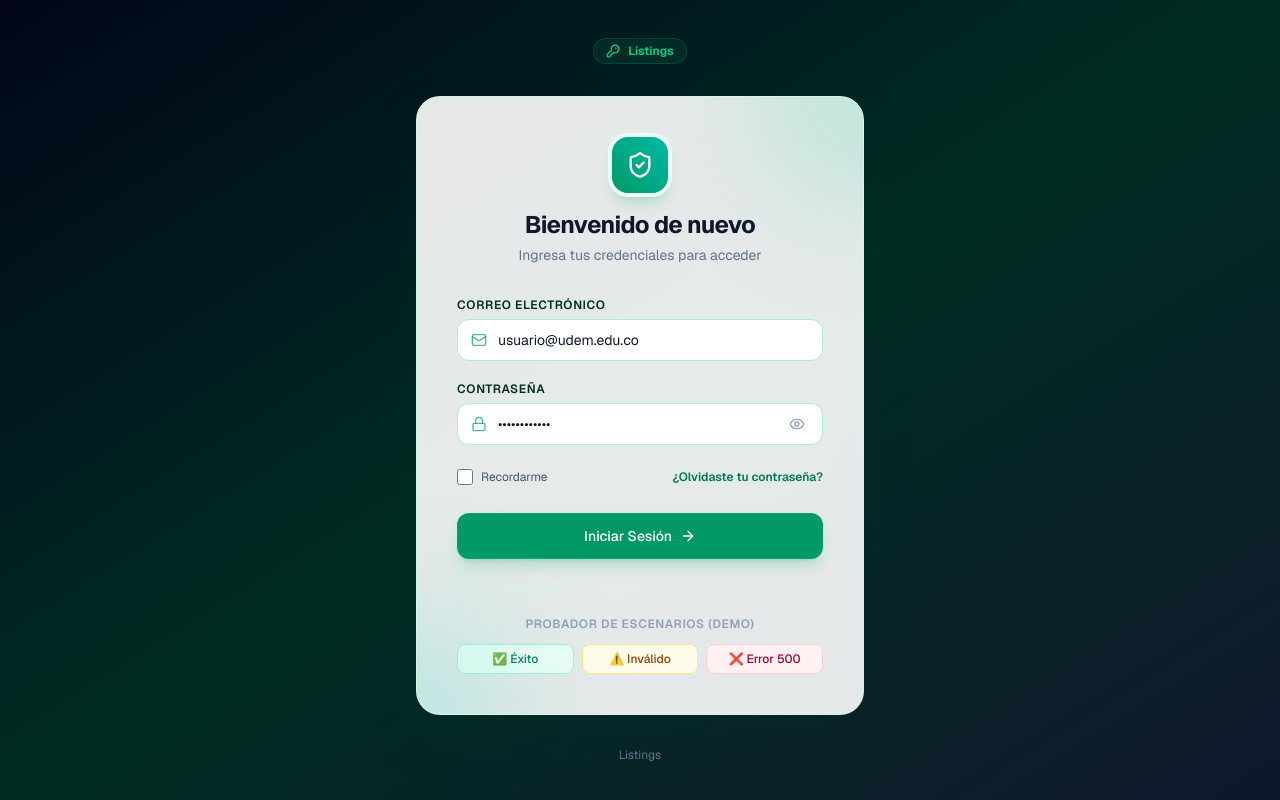
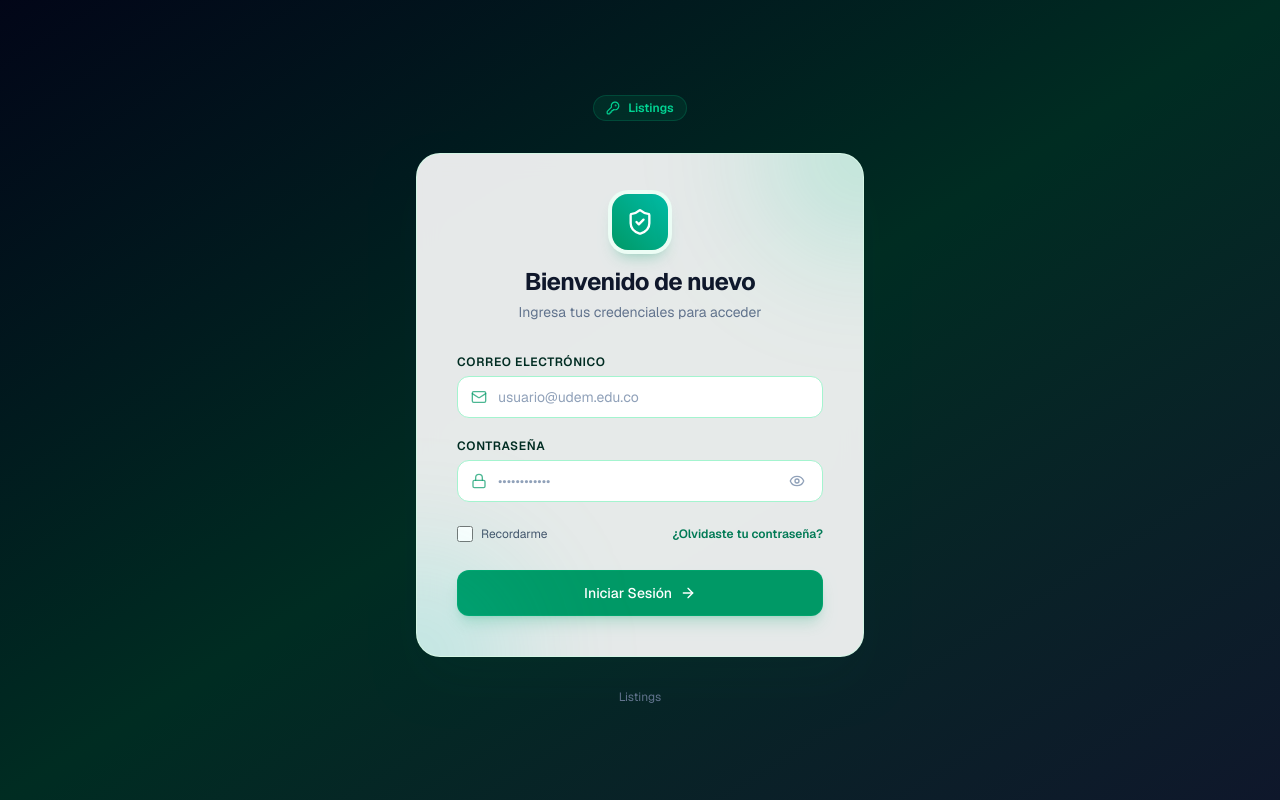
Before and after one commit to saurmo/desarrollo-web-frontend, a Next.js app: page /login in a window 1280 px wide. Built offline with nearby package versions, Linux system fonts and the light colour scheme; no server answers.

Commit message:
feat: login

```diff
--- a/src/features/login/components/LoginForm.tsx
+++ b/src/features/login/components/LoginForm.tsx
@@ -199,33 +199,6 @@ export function LoginFormView({
         </Button>
       </form>
 
-      {/* Quick Demo Presets for Testing */}
-      <div className="mt-8 pt-6 border-t border-emerald-100/80 text-center">
-        <p className="text-xs font-semibold text-slate-400 uppercase tracking-wider mb-3">Probador de Escenarios (Demo)</p>
-        <div className="grid grid-cols-3 gap-2">
-          <button
-            type="button"
-            onClick={() => form.fillDemoCredentials('valid')}
-            className="px-2 py-1.5 text-xs bg-emerald-50 hover:bg-emerald-100 text-emerald-700 rounded-lg font-medium border border-emerald-200 transition-colors"
-          >
-            ✅ Éxito
-          </button>
-          <button
-            type="button"
-            onClick={() => form.fillDemoCredentials('invalid')}
-            className="px-2 py-1.5 text-xs bg-amber-50 hover:bg-amber-100 text-amber-800 rounded-lg font-medium border border-amber-200 transition-colors"
-          >
-            ⚠️ Inválido
-          </button>
-          <button
-            type="button"
-            onClick={() => form.fillDemoCredentials('serverError')}
-            className="px-2 py-1.5 text-xs bg-rose-50 hover:bg-rose-100 text-rose-800 rounded-lg font-medium border border-rose-200 transition-colors"
-          >
-            ❌ Error 500
-          </button>
-        </div>
-      </div>
     </div>
   );
 }
--- a/src/features/login/hooks/useLoginForm.ts
+++ b/src/features/login/hooks/useLoginForm.ts
@@ -6,8 +6,8 @@ import { LoginCredentials, ValidationErrors } from "../domain/auth";
 export function useLoginForm(onSubmitCallback: (credentials: LoginCredentials) => void) {
 
     const [credentials, setCredentials] = useState<LoginCredentials>({
-        email: 'usuario@udem.edu.co',
-        password: 'Password123!'
+        email: '',
+        password: ''
     });
 
     const [errors, setErrors] = useState<ValidationErrors>({});
--- a/src/features/login/services/auth.service.ts
+++ b/src/features/login/services/auth.service.ts
@@ -1,43 +1,28 @@
+import { API_BASE_URL } from "../../common/config";
 import { User } from "../../users/domain/User";
 import { AuthToken, LoginCredentials } from "../domain/auth";
 
 
-// Mock Infrastructure DB / Auth Server response
-const MOCK_VALID_USER: User = {
-  id: 'usr_772183',
-  email: 'usuario@udem.edu.co',
-  name: 'Alejandro Morales',
-  role: 'admin',
-  identification:"12313",
-  avatarUrl: 'https://images.unsplash.com/photo-1534528741775-53994a69daeb?w=150&auto=format&fit=crop&q=80'
-};
-
 export const authService = {
-  /**
-   * Simulates POST /api/v1/auth/login
-   */
   async login(credentials: LoginCredentials): Promise<{ user: User; token: AuthToken }> {
-    // Synthetic network latency delay (1.2s)
-    await new Promise((resolve) => setTimeout(resolve, 1200));
-
-    // Simulated business validation rules
-    if (credentials.email === 'error@udem.edu.co') {
-      throw new Error('Servidor inaccesible. Por favor intente más tarde.');
+    const url = `${API_BASE_URL}/auth/login`
+    const response = await fetch(url, {
+      headers: {
+        "Content-Type": "application/json",
+      },
+      method: "POST",
+      body: JSON.stringify(credentials)
+    })
+    const status = response.status
+    if (!response.ok) {
+      if (status >= 500) {
+        throw new Error(`Error al conectarse con el servidor.`)
+      }
+      const error = await response.json()
+      console.error("authService", error)
+      throw new Error(`${error.error}`)
     }
-
-    if (credentials.email !== 'usuario@udem.edu.co' || credentials.password !== 'Password123!') {
-      throw new Error('Credenciales inválidas. Verifica tu correo y contraseña.');
-    }
-
-    const token: AuthToken = {
-      accessToken: 'eyJhbGciOiJIUzI1NiIsInR5cCI6IkpXVCJ9.eyJzdWIiOiJ1c3JfNzcyMTgzIiwibmFtZSI6IkFsZWphbmRybyBNb3JhbGVzIiwiaWF0IjoxNTE2MjM5MDIyfQ.signature',
-      expiresIn: 3600,
-      tokenType: 'Bearer'
-    };
-
-    return {
-      user: MOCK_VALID_USER,
-      token
-    };
+    const { data } = await response.json()
+    return data;
   }
 };
```
